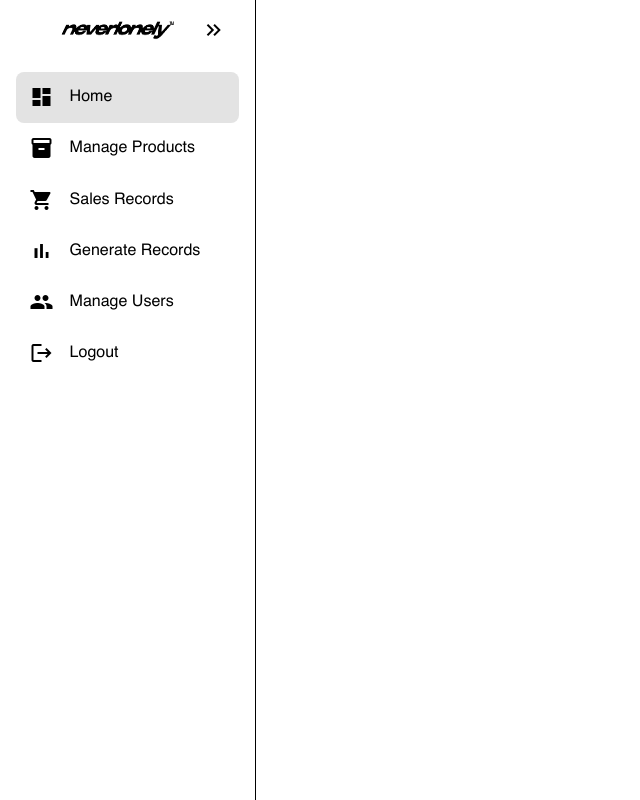
After one commit to Laaarsyyy/InformationSystem, a PHP site: page /admin/sidebar.html in a window 1280 px wide. The commit adds this page. Shown: the whole page, without its empty margins (0-640 px from the left). Run offline with PHP 8.4, Linux system fonts and the light colour scheme.

Commit message:
admin sidebar

```diff
--- /dev/null
+++ b/Neverlonely/Assets/css/sidebar.css
@@ -0,0 +1,95 @@
+@font-face {
+    font-family: 'Helvetica';
+    src: url(/Neverlonely/Assets/Font/Helvetica.ttf);
+}
+
+*{
+    margin: 0px;
+    padding: 0px;
+    font-family: helvetica;
+    line-height: 1.5rem;
+}
+
+:root {
+    --bg-color: #ffff;
+    --second-bg-color: #e3e3e3;
+    --text: #000000;
+    --second-text: #ffffff;
+}
+
+.darkmode {
+    --bg-color: #1f242d;
+    --second-bg-color: #323946;
+    --text: #ffffff;
+    --second-text: #000000;
+}
+
+.logo img {
+    position: relative;
+    top: 0%;
+    left: 20%;
+    width: 80%;
+    height: 80%;
+
+}
+
+#sidebar {
+    box-sizing: border-box;
+    height: 100vh;
+    width: 20%;
+    padding: 5px 1em;
+    background-color: var(--bg-color);
+    border-right: 1px solid var(--text);
+
+position: sticky;
+top: 0;
+align-self: start;
+
+}
+
+#sidebar ul {
+    list-style: none;
+}
+
+#sidebar > ul > li:first-child {
+    display: flex;
+    justify-content: flex-end;
+    margin-bottom: 16px;
+}
+
+#sidebar ul li.active {
+    background-color: var(--second-bg-color);
+    border-radius: .5em;
+}
+
+#sidebar a, #sidebar .logo {
+    border-radius: .5em;
+    padding: .85em;
+    text-decoration: none;
+    color: var(--text);
+    display: flex;
+    align-items: center;
+    gap: 1em;
+}
+
+#sidebar a:hover {
+    background-color: var(--second-bg-color);
+}
+
+#toggle-btn {
+    position: relative;
+    margin-left: auto;
+    padding: 1em;
+    border: none;
+    border-radius: .5em;
+    background: none;
+    cursor: pointer;
+    display: flex;
+    span{
+        transition: rotate 150ms ease;
+    }
+}
+
+#toggle-btn:hover {
+    background-color: var(--second-bg-color);
+}
--- a/Neverlonely/Assets/css/style.css
+++ b/Neverlonely/Assets/css/style.css
@@ -1,4 +1,3 @@
-@import url('https://fonts.googleapis.com/css2?family=Poppins:wght@500&display=swap');
 @font-face {
     font-family: helvetica;
     src: url(/Neverlonely/Assets/Font/Helvetica.ttf);
--- /dev/null
+++ b/Neverlonely/admin/sidebar.html
@@ -0,0 +1,68 @@
+<!DOCTYPE html>
+<html lang="en">
+<head>
+    <meta charset="UTF-8">
+    <meta name="viewport" content="width=device-width, initial-scale=1.0">
+    <title>Sidebar</title>
+
+    <!-- icons -->
+    <link href="https://fonts.googleapis.com/icon?family=Material+Icons" rel="stylesheet">
+
+    <!-- css -->
+    <link rel="stylesheet" href="/Neverlonely/Assets/css/sidebar.css">
+</head>
+<body>
+    <nav id="sidebar">
+        <ul>
+            <li>
+                <span class="logo"><img src="/Neverlonely/Assets/NEVER LONELY DISTRESSED LOGO black.png" alt=""></span>
+                <button id="toggle-btn">
+                    <span class="material-icons">keyboard_double_arrow_right</span>
+                </button>
+            </li>
+
+            <li class="active">
+                <a href="sidebar.html">
+                    <span class="material-icons">dashboard</span>
+                    <span>Home</span>
+                </a>
+            </li>
+
+            <li>
+                <a href="sidebar.html">
+                    <span class="material-icons">inventory_2</span>
+                    <span>Manage Products</span>
+                </a>
+            </li>
+
+            <li>
+                <a href="sidebar.html">
+                    <span class="material-icons">shopping_cart</span>
+                    <span>Sales Records</span>
+                </a>
+            </li>
+
+            <li>
+                <a href="sidebar.html">
+                    <span class="material-icons">bar_chart</span>
+                    <span>Generate Records</span>
+                </a>
+            </li>
+
+            <li>
+                <a href="sidebar.html">
+                    <span class="material-icons">group</span>
+                    <span>Manage Users</span>
+                </a>
+            </li>
+
+            <li>
+                <a href="sidebar.html">
+                    <span class="material-icons">logout</span>
+                    <span>Logout</span>
+                </a>
+            </li>
+        </ul>
+    </nav>
+</body>
+</html>
```
Also changed, not shown: Neverlonely/Assets/NEVER LONELY DISTRESSED LOGO black.png, Neverlonely/Assets/NEVER LONELY DISTRESSED LOGO.png, Neverlonely/Assets/astro icon blck.png, Neverlonely/Assets/astro icon.png, Neverlonely/Assets/never lonely RAGER FIEND LOGO ICON 2.png, Neverlonely/Assets/never lonely RAGER FIEND LOGO ICON.png.
